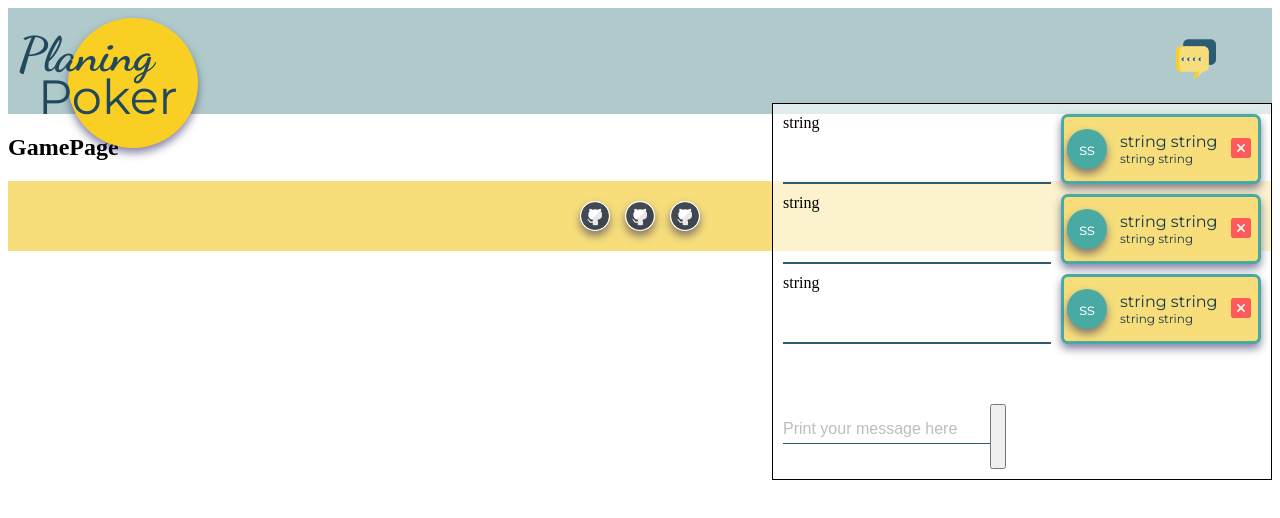
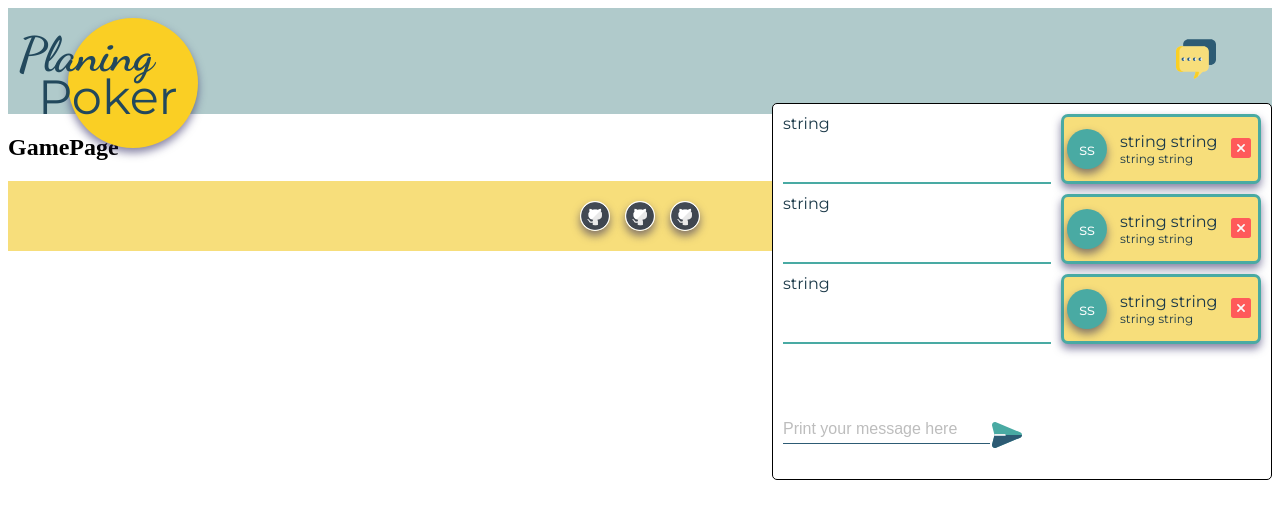
Before and after one commit to elenabarashkova/PointingPoker, a React app in the folder client/: page /game in a window 1280 px wide. Shown: the top 518 px of the page. Built offline with nearby package versions, Linux system fonts and the light colour scheme; no server answers.

Commit message:
fead: add sendMessageButton component

```diff
--- a/client/src/components/ChatField/index.tsx
+++ b/client/src/components/ChatField/index.tsx
@@ -4,6 +4,7 @@ import UserCard from 'components/shared/UserCard';
 import { UserRole } from 'src/types/user';
 import { TextInput } from 'components/shared/TextInput';
 import ChatBtn from 'components/shared/buttons/ChatBtn';
+import SendMessageButton from 'components/shared/buttons/SendMessageButton';
 import styles from './style.module.scss';
 
 const ChatField: React.FC = (): ReactElement => {
@@ -77,7 +78,7 @@ const ChatField: React.FC = (): ReactElement => {
             onChange={handleInput}
             placeholder="Print your message here"
           />
-          <button type="button" onClick={handleSendMessage} aria-label="Send Message" />
+          <SendMessageButton onClick={handleSendMessage} />
         </div>
       </div>
     </div>
--- a/client/src/components/ChatField/style.module.scss
+++ b/client/src/components/ChatField/style.module.scss
@@ -5,12 +5,15 @@
   display: flex;
   flex-direction: column;
   align-items: flex-end;
+  color: $base-text-color-2;
+  font-family: $font-family-second;
   .chat {
     padding: 10px;
     width: 500px;
     border: 1px solid black;
     margin-top: 20px;
-    background: rgba(255, 255, 255, 0.623);
+    background: rgb(255, 255, 255);
+    border-radius: 5px;
   }
 }
 .messagesField {
@@ -25,14 +28,17 @@
       margin: 0;
       box-sizing: border-box;
       width: calc(100% - 200px - 10px);
-      border-bottom: 2px solid $blue;
+      border-bottom: 2px solid $emerald;
       min-height: 70px;
     }
   }
 }
 
 .sendMessageField {
-  width: 100%;
+  font-family: $font-family-second;
+  color: #2d5b74;
+  width: 50%;
   margin-top: 50px;
   display: flex;
+  justify-content: space-between;
 }
--- a/client/src/components/shared/buttons/ChatBtn/index.tsx
+++ b/client/src/components/shared/buttons/ChatBtn/index.tsx
@@ -9,8 +9,6 @@ interface ChatBtnProps {
 const ChatBtn: React.FC<ChatBtnProps> = ({ openCloseChat }): ReactElement => {
   const handleClick = () => {
     openCloseChat();
-    console.log('открыть/закрыть чат');
-    // todo: открывать/закрывать чат по нажатию
   };
 
   return (
--- /dev/null
+++ b/client/src/components/shared/buttons/SendMessageButton/index.tsx
@@ -0,0 +1,20 @@
+import React, { ReactElement } from 'react';
+import styles from './style.module.scss';
+import sendMessage from './send.svg';
+
+interface SendMessageButtonProps {
+  onClick: CallableFunction;
+}
+
+const SendMessageButton: React.FC<SendMessageButtonProps> = ({ onClick }): ReactElement => {
+  const handleClick = () => {
+    onClick();
+  };
+  return (
+    <button type="button" className={styles.sendMessageBtn} onClick={handleClick}>
+      <img src={sendMessage} alt="" className={styles.sendMessageIco} />
+    </button>
+  );
+};
+
+export default SendMessageButton;
--- /dev/null
+++ b/client/src/components/shared/buttons/SendMessageButton/style.module.scss
@@ -0,0 +1,22 @@
+@import '../../../../scss/variables.scss';
+
+.sendMessageBtn {
+  cursor: pointer;
+  transition: .4s;
+  background: transparent;
+  border: none;
+  margin: 0;
+  padding: 0;
+  &:hover {
+    transform: scale(1.1);
+  }
+  &:active {
+    transform: scale(.9);
+  }
+  .sendMessageIco {
+    margin: 0;
+    padding: 0;
+    width: 30px;
+    height: 30px;
+  }
+}
```
Also changed, not shown: client/src/components/shared/buttons/KickButton/backspace.svg (deleted), client/src/components/shared/buttons/SendMessageButton/send.svg (added).
